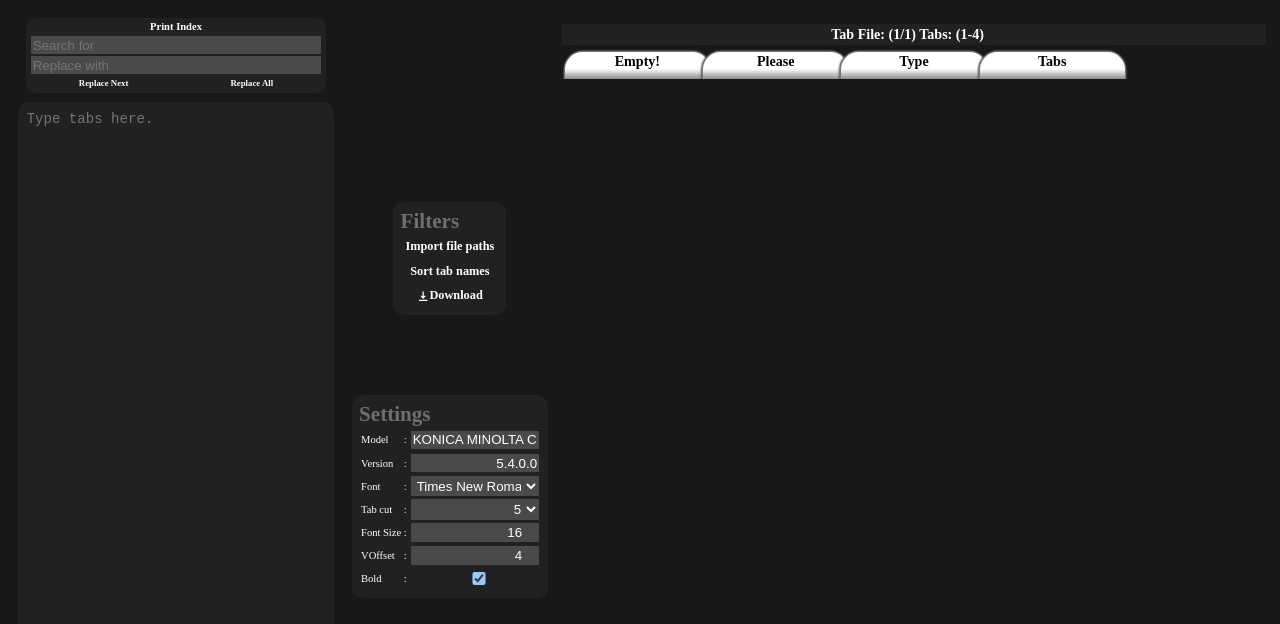
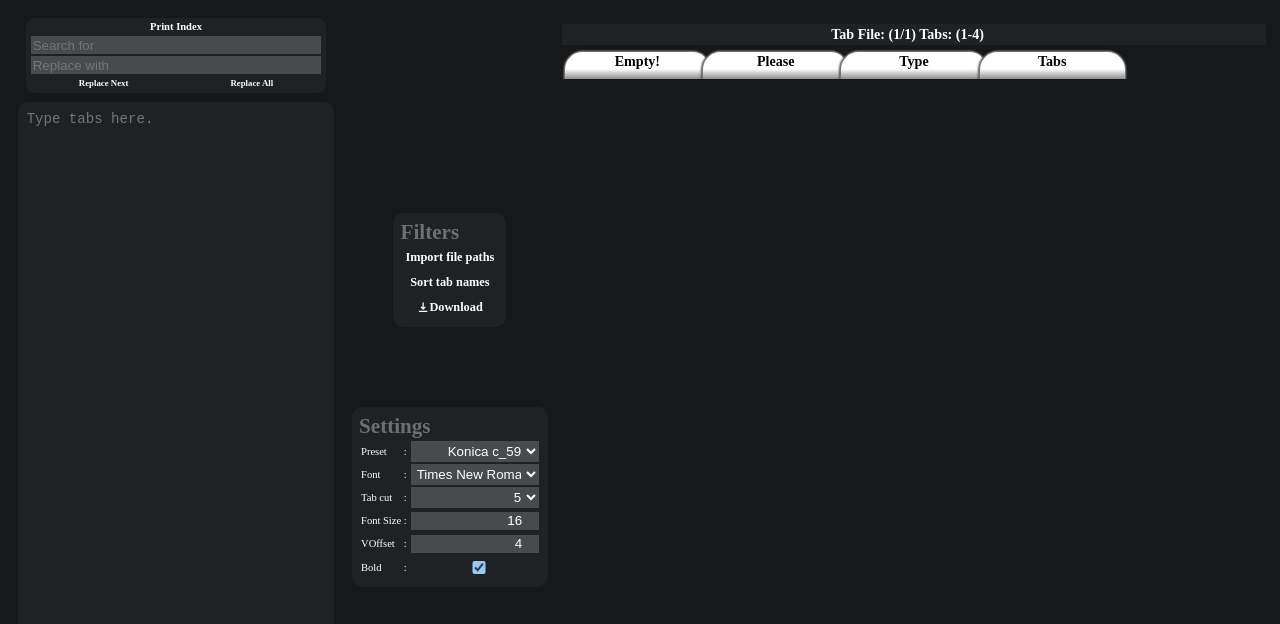
Before and after one commit to peoplestealusernames/konica-minolta-tab-website, a React (Create React App) app: page / in a window 1280 px wide. Shown: the top 624 px of the page. Built offline with nearby package versions, Linux system fonts and the light colour scheme; the HTML template or start-up script is replaced by a standard one.

Commit message:
Added preset helper system

```diff
--- a/src/TabOptions.tsx
+++ b/src/TabOptions.tsx
@@ -1,5 +1,6 @@
 import { useEffect, useState } from "react"
 import { MiddleTab } from "./components/MiddleTab"
+import { presets } from "./presets"
 
 export type Options = {
     Model: string
@@ -43,107 +44,137 @@ const ButtonStyle: React.CSSProperties = {
     display: "table-row",
 }
 
-
 export function TabOption(props: {
     options: Options
     tabs: string[][]
     onChange?: (newOptions: Options) => void
 }) {
+    const defaultPresetKey: keyof typeof presets = "59"
+    const [preset, setPreset] = useState<keyof typeof presets>(defaultPresetKey)
     const [options, setoptions] = useState<Options>(props.options)
 
-    function setModel(Model: string) {
-        setoptions({ ...options, Model })
-    }
-
-    function setVersion(Version: string) {
-        setoptions({ ...options, Version })
+    function applyPreset(presetKey: keyof typeof presets) {
+        const presetItem = presets[presetKey]
+        console.log("Applying:", presetItem.name)
+        setoptions({ ...options, Model: presetItem.model, Version: presetItem.version })
     }
 
     useEffect(() => {
-        if (props.onChange)
-            props.onChange({ ...options })
+        // on mount, apply default preset
+        applyPreset(defaultPresetKey)
+    }, [])
+
+    useEffect(() => {
+        if (props.onChange) props.onChange({ ...options })
     }, [options])
 
-
-    return <MiddleTab title="Settings">
+    return (
+        <MiddleTab title="Settings">
             <table style={{ width: "100%", fontSize: "1.5rem" }}>
                 <tbody>
                     <tr style={ButtonStyle}>
-                    <td style={TextStyle}>
-                        Model
+                        <td style={TextStyle}>Preset</td>
+                        <td style={MiddleStyle}>:</td>
+                        <td>
+                            <select
+                                style={{ ...SelectionStyle, cursor: "pointer" }}
+                                value={preset}
+                                onChange={(e) => {
+                                    const value = e.target.value as keyof typeof presets
+                                    setPreset(value)
+                                    if (value !== "custom") {
+                                        applyPreset(value)
+                                    }
+                                }}
+                            >
+                                {Object.entries(presets).map(([key, presetItem]) => (
+                                    <option key={key} value={key}>
+                                        {presetItem.name}
+                                    </option>
+                                ))}
+                            </select>
                         </td>
+                    </tr>
+                    {preset === "custom" && (
+                        <>
+                            <tr style={ButtonStyle}>
+                                <td style={TextStyle}>Model</td>
                                 <td style={MiddleStyle}>:</td>
-                    <td><input
+                                <td>
+                                    <input
                                         value={options.Model}
                                         type="text"
                                         style={SelectionStyle}
                                         onChange={(e) =>
-                            setModel(e.target.value ? e.target.value : "")
+                                            setoptions({ ...options, Model: e.target.value })
                                         }
                                         autoComplete="off"
                                         autoCorrect="off"
                                         autoCapitalize="off"
                                         spellCheck="false"
-                    /></td>
+                                    />
+                                </td>
                             </tr>
                             <tr style={ButtonStyle}>
-                    <td style={TextStyle}>
-                        Version
-                    </td>
+                                <td style={TextStyle}>Version</td>
                                 <td style={MiddleStyle}>:</td>
-                    <td><input
+                                <td>
+                                    <input
                                         value={options.Version}
                                         type="text"
                                         style={SelectionStyle}
                                         onChange={(e) =>
-                            setVersion(e.target.value ? e.target.value : "")
+                                            setoptions({ ...options, Version: e.target.value })
                                         }
                                         autoComplete="off"
                                         autoCorrect="off"
                                         autoCapitalize="off"
                                         spellCheck="false"
-                    /></td>
+                                    />
+                                </td>
                             </tr>
+                        </>
+                    )}
                     <tr style={ButtonStyle}>
-                    <td style={TextStyle}>
-                        Font
-                    </td>
+                        <td style={TextStyle}>Font</td>
                         <td style={MiddleStyle}>:</td>
-                    <td><select
+                        <td>
+                            <select
                                 style={{ ...SelectionStyle, cursor: "pointer" }}
                                 value={options.Font}
-                        onChange={(e) =>
-                            setoptions({ ...options, Font: e.target.value })
-                        }
+                                onChange={(e) => setoptions({ ...options, Font: e.target.value })}
                             >
                                 <option value="Times New Roman">Times New Roman</option>
                                 <option value="Arial">Arial</option>
-                    </select></td>
-                </tr >
+                            </select>
+                        </td>
+                    </tr>
                     <tr style={ButtonStyle}>
-                    <td style={TextStyle}>
-                        Tab cut
-                    </td>
+                        <td style={TextStyle}>Tab cut</td>
                         <td style={MiddleStyle}>:</td>
-                    <td><select
+                        <td>
+                            <select
                                 style={{ ...SelectionStyle, cursor: "pointer" }}
                                 value={options.Cut}
-                        onChange={(Cut) =>
-                            setoptions({ ...options, Cut: parseInt(Cut.target.value) as Options["Cut"] })
+                                onChange={(e) =>
+                                    setoptions({
+                                        ...options,
+                                        Cut: parseInt(e.target.value) as Options["Cut"],
+                                    })
                                 }
                             >
                                 <option value="5">5</option>
                                 <option value="8">8</option>
                                 <option value="10">10</option>
                                 <option value="15">15</option>
-                    </select></td>
-                </tr >
+                            </select>
+                        </td>
+                    </tr>
                     <tr style={ButtonStyle}>
-                    <td style={TextStyle}>
-                        Font Size
-                    </td>
+                        <td style={TextStyle}>Font Size</td>
                         <td style={MiddleStyle}>:</td>
-                    <td><input
+                        <td>
+                            <input
                                 value={options.FontSize}
                                 style={SelectionStyle}
                                 onChange={(e) => {
@@ -156,14 +187,14 @@ export function TabOption(props: {
                                     setoptions({ ...options, FontSize: val })
                                 }}
                                 type="number"
-                    /></td>
+                            />
+                        </td>
                     </tr>
                     <tr style={ButtonStyle}>
-                    <td style={TextStyle}>
-                        VOffset
-                    </td>
+                        <td style={TextStyle}>VOffset</td>
                         <td style={MiddleStyle}>:</td>
-                    <td><input
+                        <td>
+                            <input
                                 value={options.Offset}
                                 style={SelectionStyle}
                                 onChange={(e) => {
@@ -176,23 +207,25 @@ export function TabOption(props: {
                                     setoptions({ ...options, Offset: val })
                                 }}
                                 type="number"
-                    /></td>
+                            />
+                        </td>
                     </tr>
                     <tr style={ButtonStyle}>
-                    <td style={TextStyle}>
-                        Bold
-                    </td>
+                        <td style={TextStyle}>Bold</td>
                         <td style={MiddleStyle}>:</td>
-                    <td><input
+                        <td>
+                            <input
                                 checked={options.bold}
                                 style={{ ...SelectionStyle, cursor: "pointer" }}
-                        onChange={(e) => {
+                                onChange={(e) =>
                                     setoptions({ ...options, bold: e.target.checked })
-                        }}
+                                }
                                 type="checkbox"
-                    /></td>
+                            />
+                        </td>
                     </tr>
                 </tbody>
             </table>
-    </MiddleTab >
+        </MiddleTab>
+    )
 }
--- /dev/null
+++ b/src/presets.ts
@@ -0,0 +1,14 @@
+// Define a type for your preset configuration
+export type Preset = {
+    name: string
+    model: string
+    version: string
+}
+
+// Create an object mapping preset keys to their configurations
+export const presets: { [key: string]: Preset } = {
+    54: { name: "Konica c_54", model: "KONICA MINOLTA C754SeriesPCL", version: "5.4.0.0" },
+    59: { name: "Konica c_59", model: "KONICA MINOLTA C759SeriesPCL", version: "11.2.0.0" },
+    old_54: { name: "Konica c_54 (OLD)", model: "KONICA MINOLTA C754SeriesPCL", version: "5.3.0.EIT1_00" },
+    custom: { name: "Manual", model: "", version: "" }
+}
```
Lines whose indentation alone changed are shown as unchanged.
